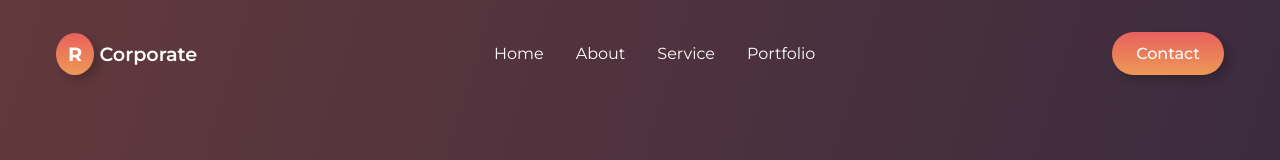
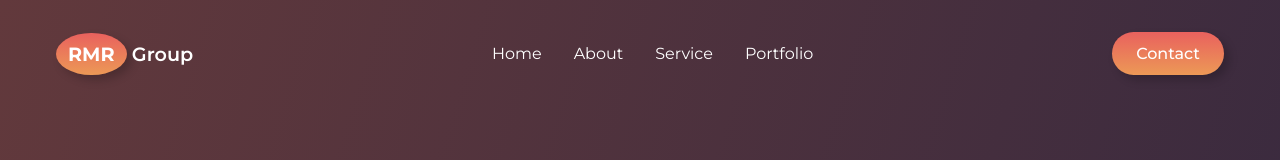
Before and after one commit to ryanruslii/project-portofolio, a plain HTML site: page index.html in a window 1280 px wide. Shown: the top 160 px of the page. Drawn offline with nearby package versions, Linux system fonts and the light colour scheme.

Commit message:
Update index.html

```diff
--- a/index.html
+++ b/index.html
@@ -13,7 +13,7 @@
   <body>
     <nav>
       <div class="nav__bar">
-        <a href="#"><span class="logo nav__logo">R</span> Corporate</a>
+        <a href="#"><span class="logo nav__logo">RMR</span> Group</a>
         <div class="nav__menu__btn" id="menu-btn">
           <i class="ri-menu-3-line"></i>
         </div>
```
